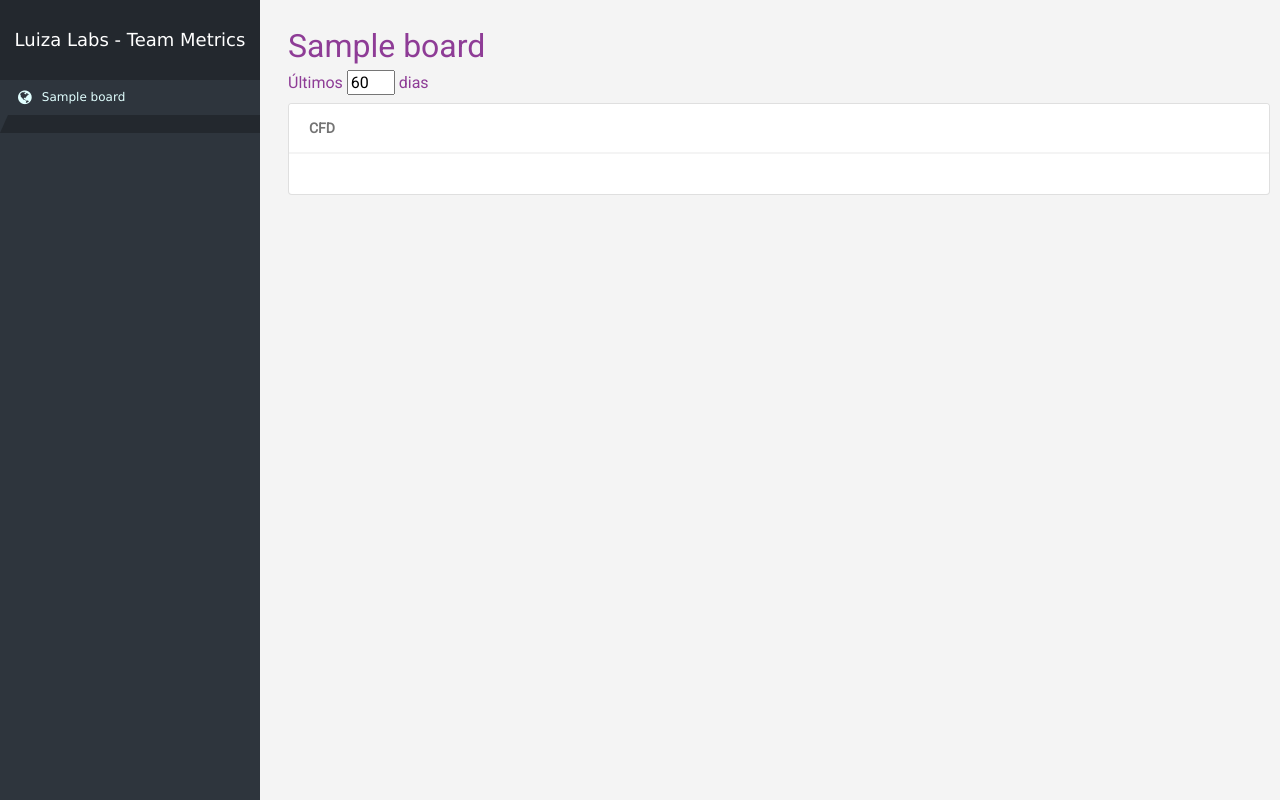
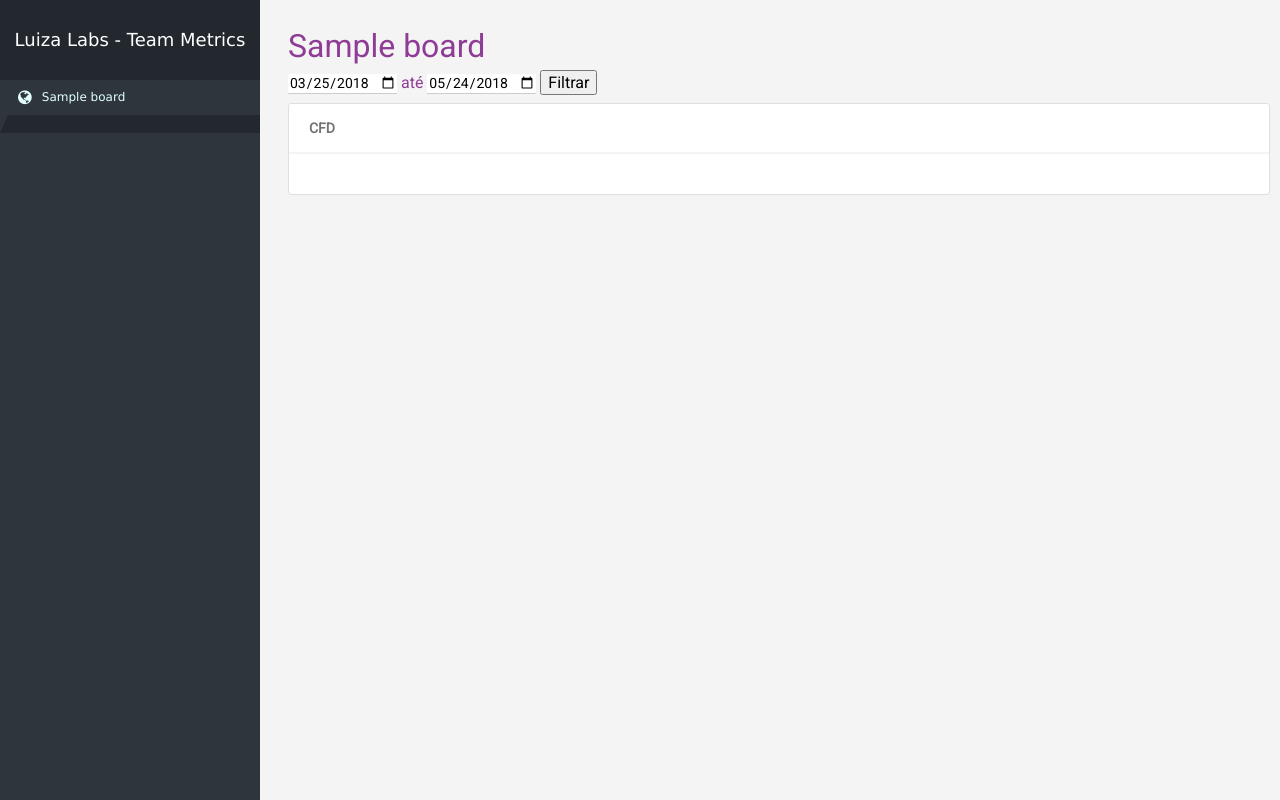
Before and after one commit to eHattori/pyrelloweb, a Django app: page /?board_id=1 in a window 1280 px wide. Run offline with Django 3.2, Linux system fonts and the light colour scheme; a user stored in the database is signed in; tables that the repository leaves empty hold one stand-in row (values such as "Sample post"); parts of the project's set-up code (start-up, migrations or seed data) failed here and were passed over; some libraries are stand-ins or nearby versions.

Commit message:
Added Datepicker to use as a filter

```diff
--- a/pyrellowebapp/templates/base.html
+++ b/pyrellowebapp/templates/base.html
@@ -56,7 +56,7 @@
        {% menu as menu_links %}
        {% for menu_item in menu_links %}
          <li data-toggle="collapse" data-target="#service" class="collapsed">
-           <a href="{{menu_item.link}}&number_of_days={{page_info.number_of_days}}"><i class="fa fa-globe fa-lg"></i> {{menu_item.menu}} </span></a>
+           <a href="{{menu_item.link}}"><i class="fa fa-globe fa-lg"></i> {{menu_item.menu}} </span></a>
          </li>
        {% endfor %}
      </ul>
--- a/pyrellowebapp/templates/home.html
+++ b/pyrellowebapp/templates/home.html
@@ -12,7 +12,15 @@
             value="{{page.board_id}}"/> <text class="page-title">
             {{page.title }}</h3>
           {% if page.board_id %}
-          <h6>Últimos <input type="text" name="number_of_days" size="3" value="{{page.number_of_days}}"/> dias</h6>
+            <div>
+            <h6>
+                 <input type="date" width="20" name="start_date" max="3000-12-31"
+                        min="1000-01-01" class="input-date" value="{{page.start_date|date:"Y-m-d"}}"> até
+                 <input type="date" name="end_date" min="1000-01-01"
+                        max="3000-12-31" class="input-date" value="{{page.end_date|date:"Y-m-d"}}">
+                 <input type="submit" value="Filtrar"/>
+            </h6>
+            </div>
           {% endif %}
           </form>
         </div>
--- a/pyrellowebapp/templatetags/graphics_tags.py
+++ b/pyrellowebapp/templatetags/graphics_tags.py
@@ -17,6 +17,24 @@ OTHERS_TYPE_INDEX = 5
 SATURDAY = 5
 DEFAULT_NUMBER_OF_DAYS = 60
 PERCENTILE_CONFIG = os.environ.get('PERCENTILE', 80)
+DEFAULT_START_DATE = datetime.date.today() - datetime.timedelta(days=DEFAULT_NUMBER_OF_DAYS)
+DEFAULT_END_DATE = datetime.date.today()
+
+def get_start_date(request):
+    start_date = request.GET.get('start_date', str(DEFAULT_START_DATE))
+    start_date = start_date.split("-")
+    start_date = datetime.date(int(start_date[0]),int(start_date[1]),int(start_date[2]))
+
+    return start_date
+
+def get_end_date(request):
+    end_date = request.GET.get('end_date', str(datetime.date.today()))
+    end_date = end_date.split("-")
+    end_date = datetime.date(int(end_date[0]),int(end_date[1]),int(end_date[2]))
+
+    return end_date
+
+
 @register.simple_tag
 def menu():
     boards = Board.objects.all()
@@ -29,9 +47,11 @@ def menu():
 @register.simple_tag
 def page(request):
     board_id = request.GET.get('board_id', None)
-    number_of_days = request.GET.get('number_of_days', DEFAULT_NUMBER_OF_DAYS)
+    start_date = get_start_date(request)
+    end_date = get_end_date(request)
     result = {}
-    result['number_of_days'] = number_of_days
+    result['start_date'] = start_date
+    result['end_date'] = end_date
     result['title'] = "Início"
     if board_id:
         board = Board.objects.get(board_id=board_id)
@@ -58,12 +78,10 @@ def histogram(request):
 @register.simple_tag
 def leadtime(request):
     board_id = request.GET.get('board_id', None)
-    number_of_days = int(request.GET.get('number_of_days',
-        DEFAULT_NUMBER_OF_DAYS))
     if board_id:
         board = Board.objects.get(board_id=board_id)
-        start_date = datetime.date.today() - datetime.timedelta(days=number_of_days)
-        end_date = datetime.date.today()
+        start_date = get_start_date(request)
+        end_date = get_end_date(request)
         try:
             leadtime = models.ChartLeadtime.objects.filter(card__board=board,
                     end_date__range=(start_date, end_date)).order_by('end_date')
@@ -83,8 +101,6 @@ def leadtime(request):
 @register.simple_tag
 def throughput(request):
     board_id = request.GET.get('board_id', None)
-    number_of_days = int(request.GET.get('number_of_days',
-        DEFAULT_NUMBER_OF_DAYS))
 
     chart = []
     result = {'labels': models.CARD_TYPE_CHOICES, 'mean_general': '-', 'mean_value': '-',
@@ -92,8 +108,8 @@ def throughput(request):
     if board_id:
         board = Board.objects.get(board_id=board_id)
         try:
-            start_date = datetime.date.today() - datetime.timedelta(days=number_of_days)
-            end_date = datetime.date.today()
+            start_date = get_start_date(request)
+            end_date = get_end_date(request)
             end_week_day = end_date.weekday()
             start_week = start_date.isocalendar()[1]
             start_year = start_date.isocalendar()[0]
@@ -158,15 +174,12 @@ def throughput(request):
 @register.simple_tag
 def cfd(request):
     board_id = request.GET.get('board_id', None)
-    number_of_days = int(request.GET.get('number_of_days',
-        DEFAULT_NUMBER_OF_DAYS))
+    start_date = get_start_date(request)
+    end_date = get_end_date(request)
     cfd_graph = []
     if board_id:
         board = Board.objects.get(board_id=board_id)
         try:
-            start_date = datetime.date.today() - datetime.timedelta(days=number_of_days)
-            end_date = datetime.date.today()
-
             cfd_graph_data = board.chartcfd.chartcfddata_set.filter(
                     day__range=(start_date, end_date)).order_by('day')
             chart_columns = json.loads(board.chartcfd.chart_columns)
--- a/static/css/views/base.css
+++ b/static/css/views/base.css
@@ -127,6 +127,13 @@ body {
 .nowrap{
   white-space: nowrap
 }
+.input-date{
+  border: 0;
+  font-size: 14px;
+  box-shadow:none;
+  border-bottom:1px solid #ccc ;
+}
+
 
 .input-group-bottom-border .form-control{
   border: 0;
```
